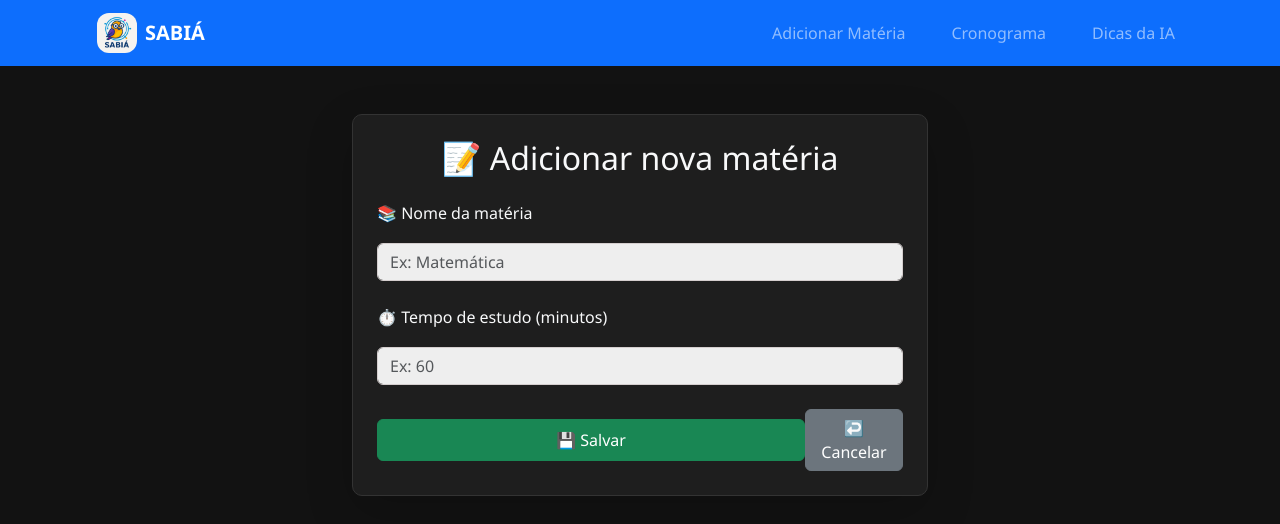
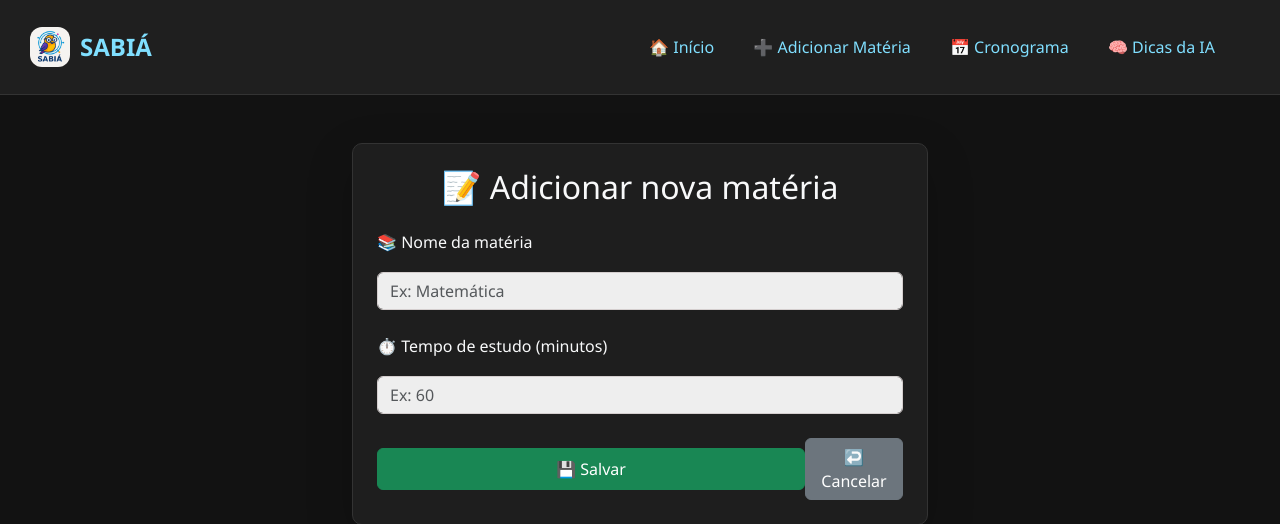
Before and after one commit to DaviGrilo/SABI-, a Flask app: page /add in a window 1280 px wide. Shown: the top 524 px of the page. Run offline with Flask 3, Linux system fonts and the light colour scheme.

Commit message:
Update add_subject.html

```diff
--- a/templates/add_subject.html
+++ b/templates/add_subject.html
@@ -5,28 +5,24 @@
   <meta name="viewport" content="width=device-width, initial-scale=1.0" />
   <title>Adicionar Matéria - Sabiá</title>
   <link href="https://cdn.jsdelivr.net/npm/bootstrap@5.3.0/dist/css/bootstrap.min.css" rel="stylesheet" />
-  <link rel="stylesheet" href="/static/css/style.css" />
-  <link rel="website-icon" type="png" href="../static/img/sabia-logo.png">
+  <link rel="stylesheet" href="/static/css/style.css"/>
+  <link rel="icon" type="image/png" href="/static/img/sabia-logo.png" />
 </head>
 <body>
-  <!-- Navbar igual à index -->
-  <nav class="navbar navbar-expand-lg navbar-dark bg-primary">
-    <div class="container">
-      <a class="navbar-brand d-flex align-items-center" href="/">
-        <img src="../static/img/sabia-logo.png" alt="Sabiá Logo" width="40" class="me-2">
-        <strong>SABIÁ</strong>
-      </a>
-      <div class="collapse navbar-collapse">
-        <ul class="navbar-nav ms-auto">
-          <li class="nav-item"><a class="nav-link" href="/add">Adicionar Matéria</a></li>
-          <li class="nav-item"><a class="nav-link" href="/schedule">Cronograma</a></li>
-          <li class="nav-item"><a class="nav-link" href="/recomendacoes">Dicas da IA</a></li>
-        </ul>
-      </div>
+
+  <header class="navbar-custom">
+    <div class="nav-logo">
+      <img src="/static/img/sabia-logo.png" alt="Logo do Sabiá" height="40" />
+      <span>SABIÁ</span>
     </div>
-  </nav>
+    <nav class="nav-links">
+      <a href="/">🏠 Início</a>
+      <a href="/add">➕ Adicionar Matéria</a>
+      <a href="/schedule">📅 Cronograma</a>
+      <a href="/recomendacoes">🧠 Dicas da IA</a>
+    </nav>
+  </header>
 
-  <!-- Conteúdo principal -->
   <div class="container mt-5" style="max-width: 600px;">
     <div class="card p-4 shadow-lg">
       <h2 class="mb-4 text-center text-light">📝 Adicionar nova matéria</h2>
@@ -40,9 +36,9 @@
           <input type="number" class="form-control bg-dark text-light border-secondary" id="time" name="time" placeholder="Ex: 60" min="1" required>
         </div>
         <div class="d-flex justify-content-between mt-4">
-            <button type="submit" class="btn btn-success">💾 Salvar</button>
-            <a href="/" class="btn btn-secondary w-auto">↩️ Cancelar</a>
-          </div>
+          <button type="submit" class="btn btn-success">💾 Salvar</button>
+          <a href="/" class="btn btn-secondary w-auto">↩️ Cancelar</a>
+        </div>
       </form>
     </div>
   </div>
```
